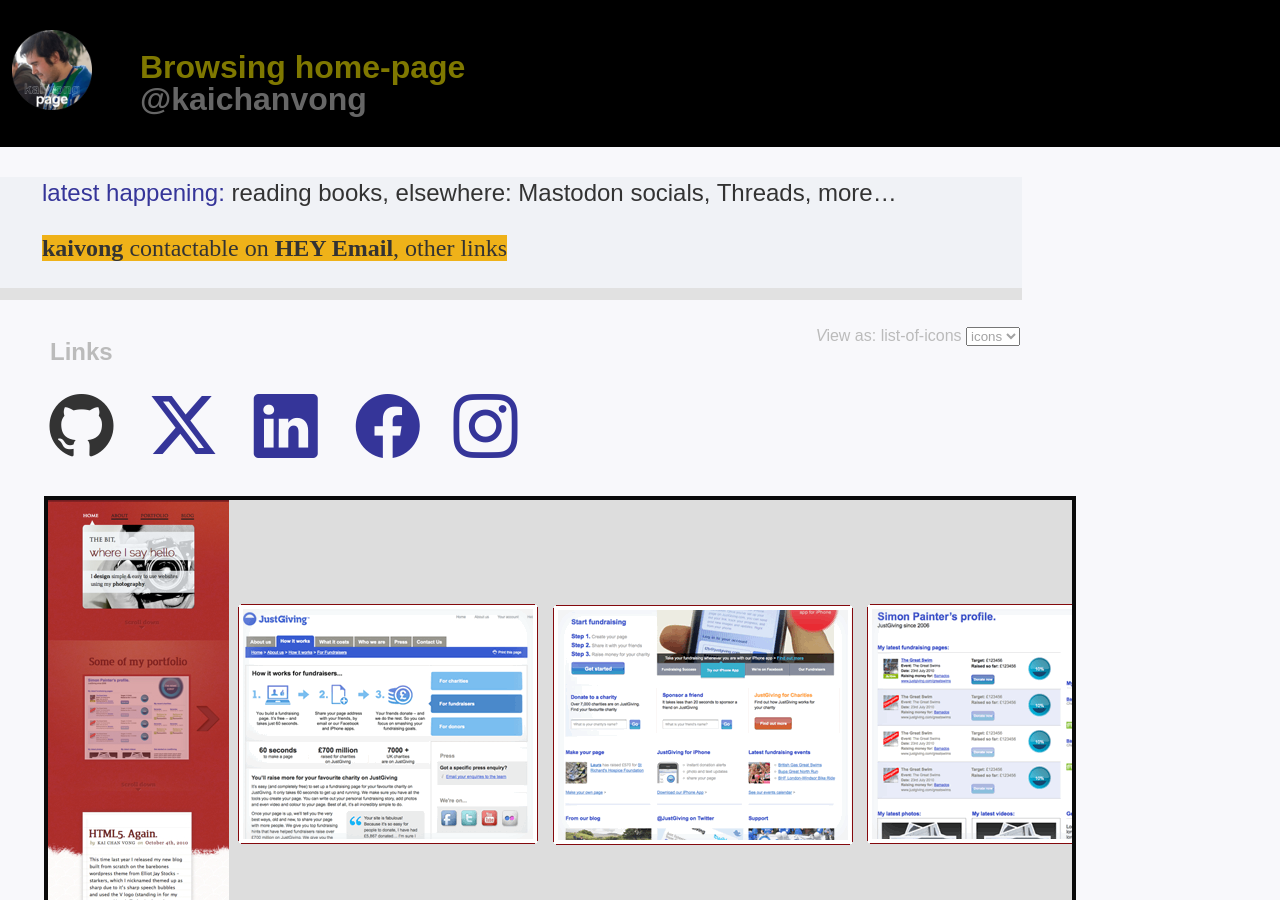
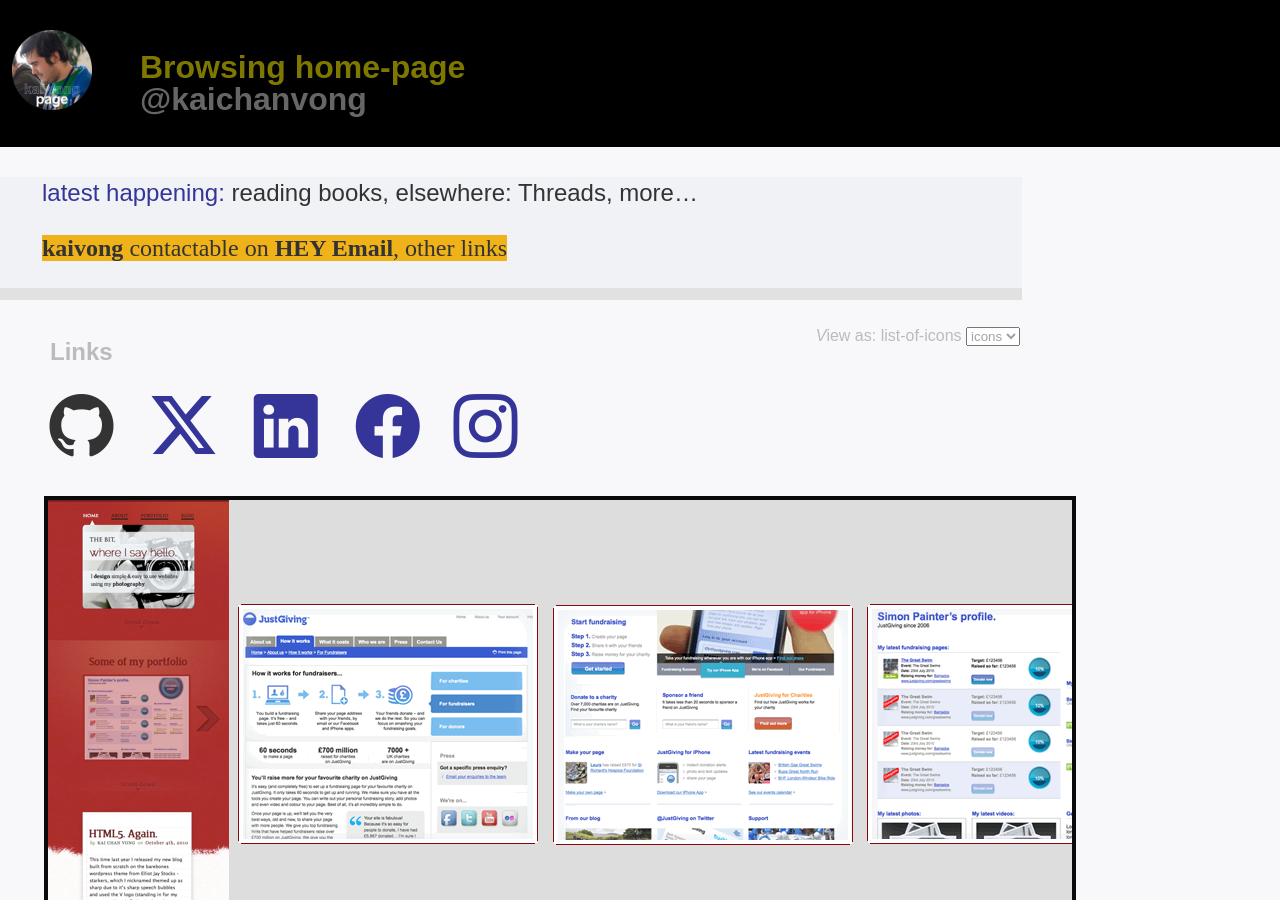
Before and after one commit to kaichanvong/kaichanvong.github.io, a plain HTML site: page index.html in a window 1280 px wide. Shown: the top 900 px of the page. Drawn offline with Linux system fonts and the light colour scheme; files whose address does not match are found by name.

Commit message:
edit index.html

```diff
--- a/index.html
+++ b/index.html
@@ -45,7 +45,7 @@
                       <a href="http://x.com/kaichanvong"
                         title="happenings">latest happening:</a>
                       reading books,
-                    elsewhere: Mastodon socials, Threads,
+                    elsewhere: Threads,
                     more<span class="haz-info"
                            title="ellipses AKA: a set of dots (…) indicating ellipsis">&#x2026;</span></p>
                     <p id="off-page-markedup-lols1"
```
